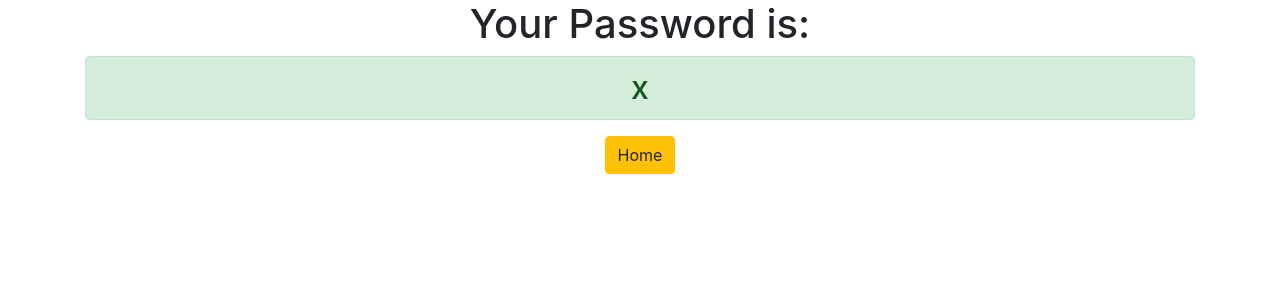
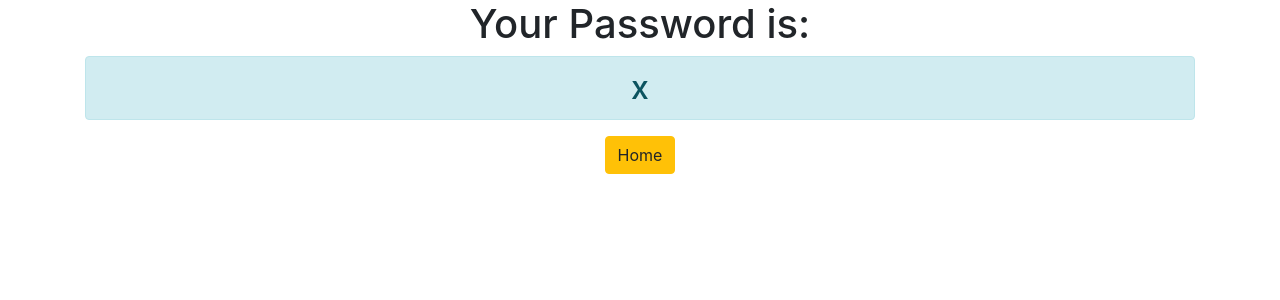
Before and after one commit to Cahumumi/Django3-PasswordGenerator, a Django app: template generator/templates/generator-homepage/password.html in a window 1280 px wide. Shown: the top 300 px of the page. Run offline with Django 3.2, Linux system fonts and the light colour scheme; the template is opened without the code that fills it: most values are stand-ins (such as "Sample title", 1, 10 or a date in 2020); some libraries are stand-ins or nearby versions.

Commit message:
I made some tweaks

```diff
--- a/generator/templates/generator-homepage/password.html
+++ b/generator/templates/generator-homepage/password.html
@@ -2,7 +2,7 @@
 <div class="container text-center">
               <h1>Your Password is: </h1>
 
-              <h2 class="alert alert-success">{{password}}</h2>
+              <h2 class="alert alert-info">{{password}}</h2>
 
 
 <a href = "{% url 'home' %}" class="btn btn-warning">Home</a>
```
